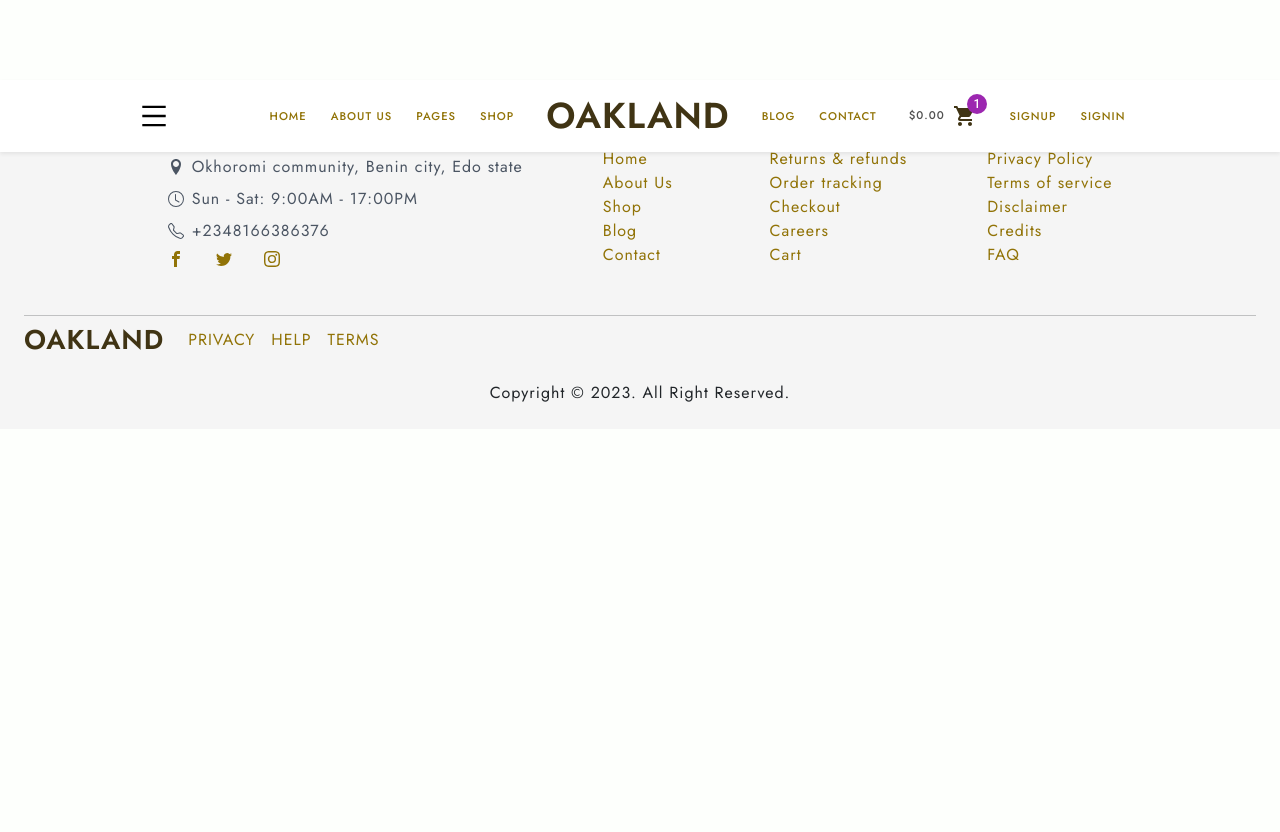
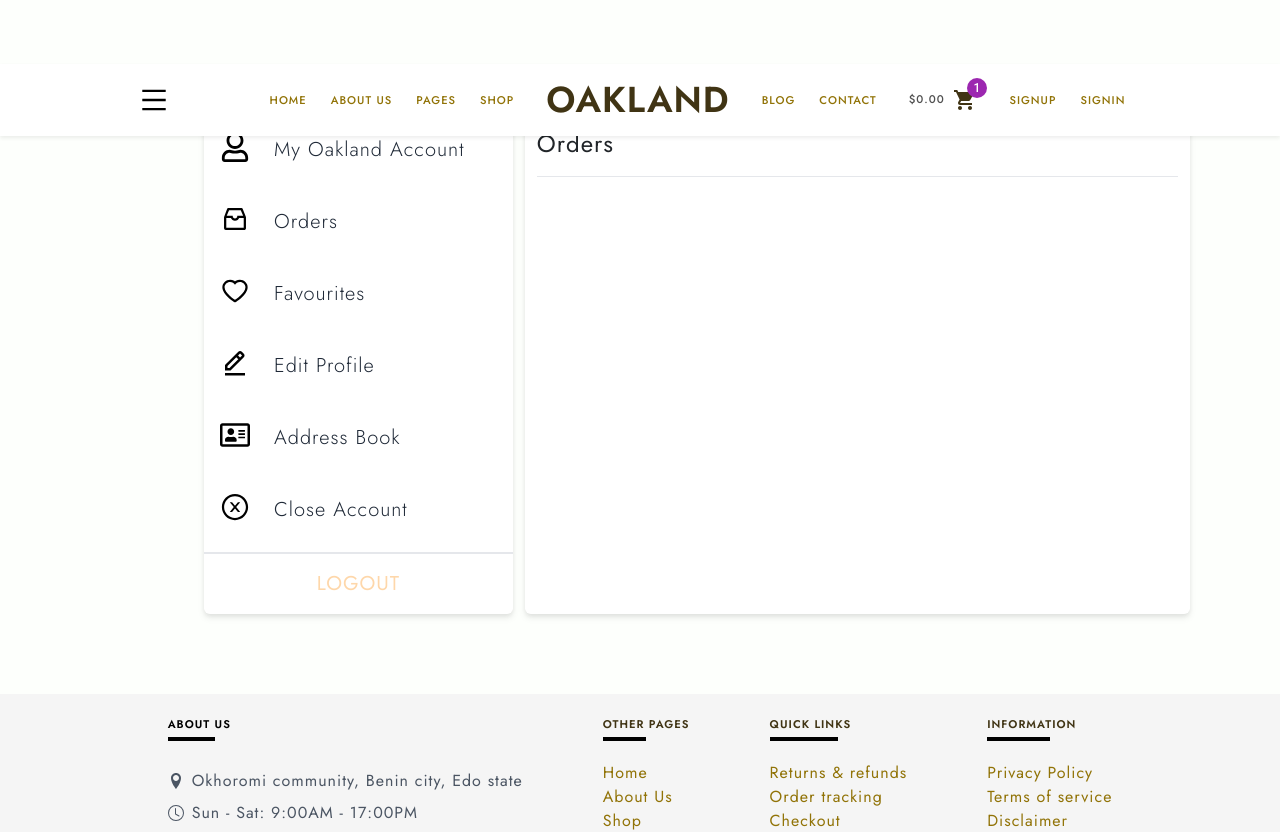
Before and after one commit to yomCode/Maplewood-furniture-store-fe, a React (Create React App) app: page /orders in a window 1280 px wide. Shown: the top 832 px of the page. Before the commit the page ends 800 px from the top, so only its background shows below. Built offline with nearby package versions, Linux system fonts and the light colour scheme; no server answers.

Commit message:
Changes to dashboard

```diff
--- a/src/App.js
+++ b/src/App.js
@@ -14,6 +14,7 @@
 import UserInformation from './components/UserInformation/UserInformation';
 import AddressBook from './components/AddressBook/AddressBook';
 import FormSignUp from './screens/Signup/FormSignUp';
+import Orders from './screens/Orders/Orders';
 
 function App(){
     return(
@@ -31,6 +32,7 @@
                     <Route path='/accountInfo' element={<UserInformation />} />
                     <Route path='/address' element={<AddressBook />} />
                     <Route path="/signup" element={<FormSignUp />} />
+                    <Route path="/orders" element={<Orders />} />
                 </Routes>
                 <BackToTop />
                 <Footer />
--- a/src/screens/Orders/Orders.js
+++ b/src/screens/Orders/Orders.js
@@ -4,7 +4,6 @@
 import { TbCurrencyNaira } from "react-icons/tb";
 import DashboardCard from '../../components/DashboardComponents/DashboardCard';
 import SideBar from '../../components/SideBar/SideBar';
-import './accountDashboard.css';
 
 const Orders= () => {
   const [screenSize, setScreenSize] = useState(window.innerWidth);
@@ -30,21 +29,11 @@
 
           <div className='col-md-8 bg-white drop-shadow-md rounded-md pb-5 divide-y'>
               <div className="border-gray-300 border-b-1 py-3">
-                <h1 className='text-2xl font-bold-900 '>Account Overview</h1>
+                <h1 className='text-2xl font-bold-900 '>Orders</h1>
               </div>
 
               <div className='grid xl:grid-cols-2 lg:grid-cols-1 sm:grid-cols-1 gap-3 px-3 pt-4'>
-                  <div className=''>
-                      <DashboardCard title="Account Details" subtitle="Aishat Moshood" content="aishatmoshood1@gmail.com"/>
-                  </div>
 
-                  <div className=''>
-                      <DashboardCard title="Address Book" subtitle="Your Default Shipping Address" content="aishatmoshood1@gmail.com" icon={<BiEditAlt />}/>
-                  </div>
-
-                  <div className=''>
-                      <DashboardCard title="Wallet Amount" content="50000" icon2={<TbCurrencyNaira className="text-2xl"/>}/>
-                  </div>
               </div>
           </div>
         </div>
```
